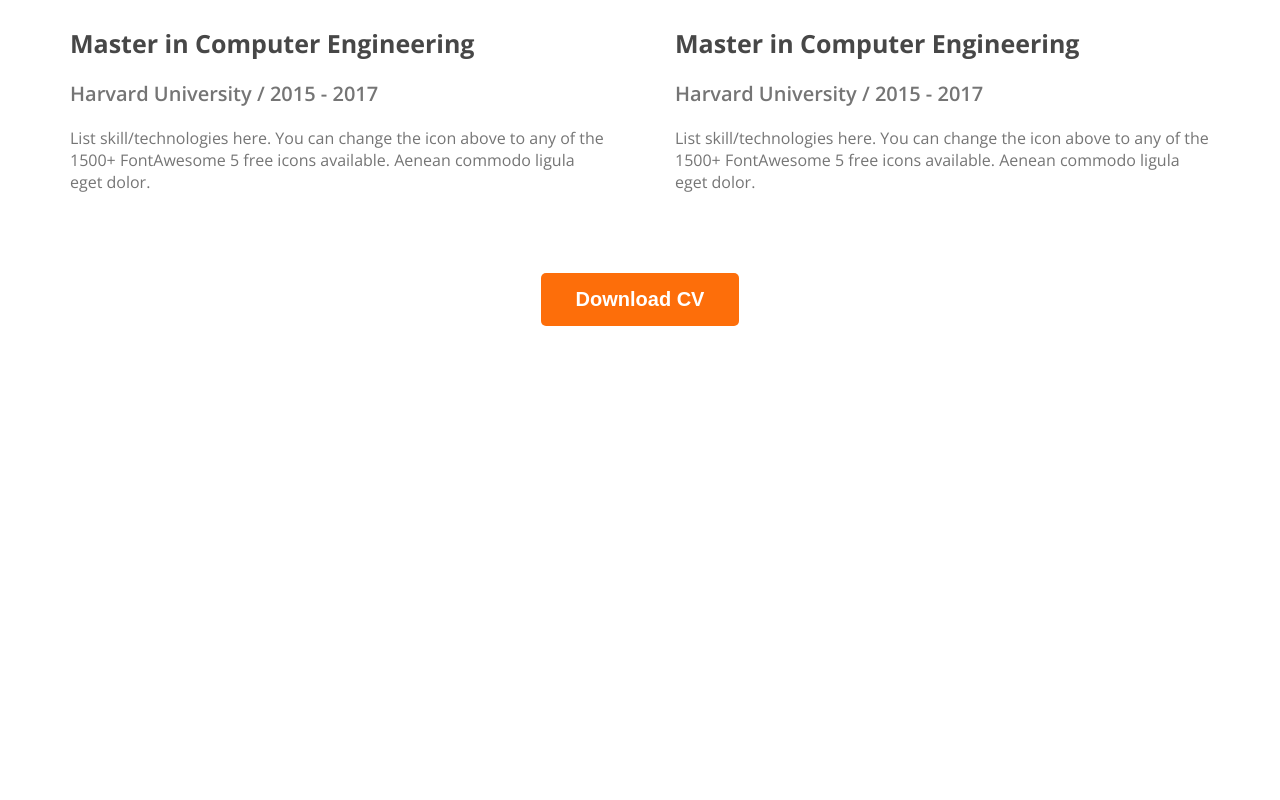
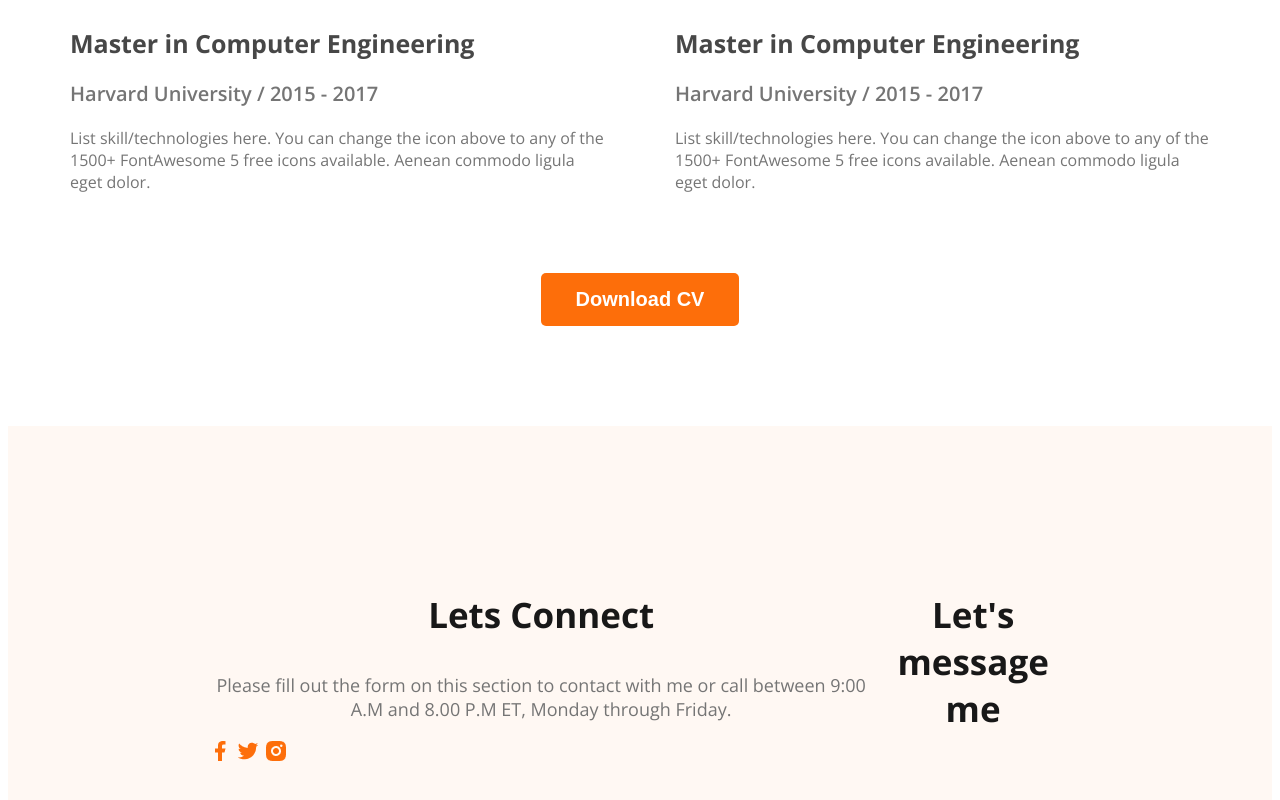
Before and after one commit to HoqueShaon/webdeveloper-portfolio, a plain HTML site: page index.html in a window 1280 px wide. Shown: the part 2810-3610 px from the top of the page. Before the commit the page ends 3144 px from the top, so only its background shows below. Drawn offline with nearby package versions, Linux system fonts and the light colour scheme.

Commit message:
footer basic

```diff
--- a/index.html
+++ b/index.html
@@ -153,7 +153,19 @@
         </section>
     </main>
     <footer>
-
+        <div class="footer-column">
+            <h3 class="section-title">Lets Connect</h3>
+            <p class="section-description">Please fill out the form on this section to contact
+             with me or call between 9:00 A.M and 8.00 P.M ET, Monday through Friday.</p>
+            <div class="social-links">
+                <a href=""><img src="images/icons/facebook.png" alt=""></a>
+                <a href=""><img src="images/icons/twitter.png" alt=""></a>
+                <a href=""><img src="images/icons/insta.png" alt=""></a>
+            </div>
+        </div>
+        <div class="footer-column">
+            <h3 class="section-title">Let's message me</h3>
+        </div>
     </footer>
 </body>
 </html>
--- a/styles/portfolio.css
+++ b/styles/portfolio.css
@@ -191,3 +191,10 @@ main {
     text-align: center;
     margin-top: 50px;
 }
+/* FOoter styles */
+footer{
+    display: flex;
+    background: #FFF8F3;
+    padding: 130px 200px;
+    margin-top: 100px;
+}
```
